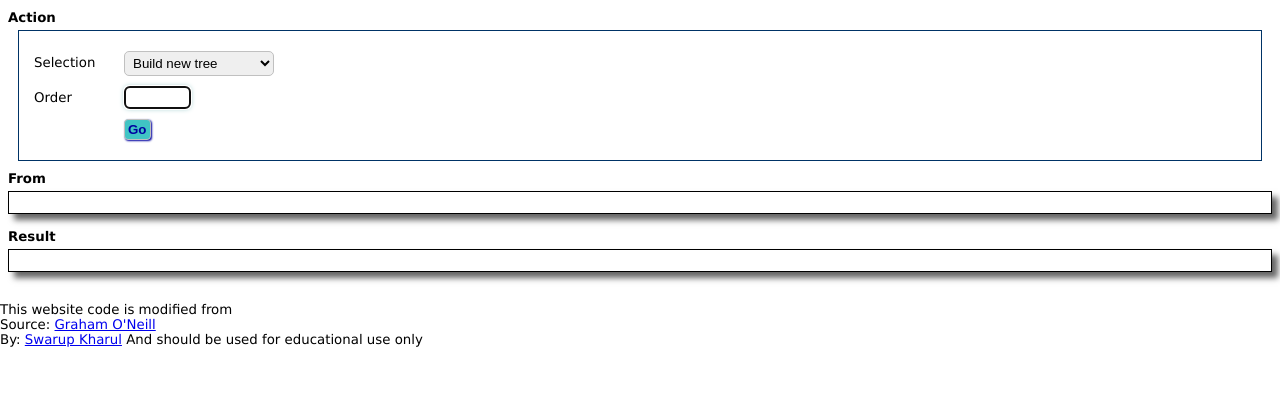
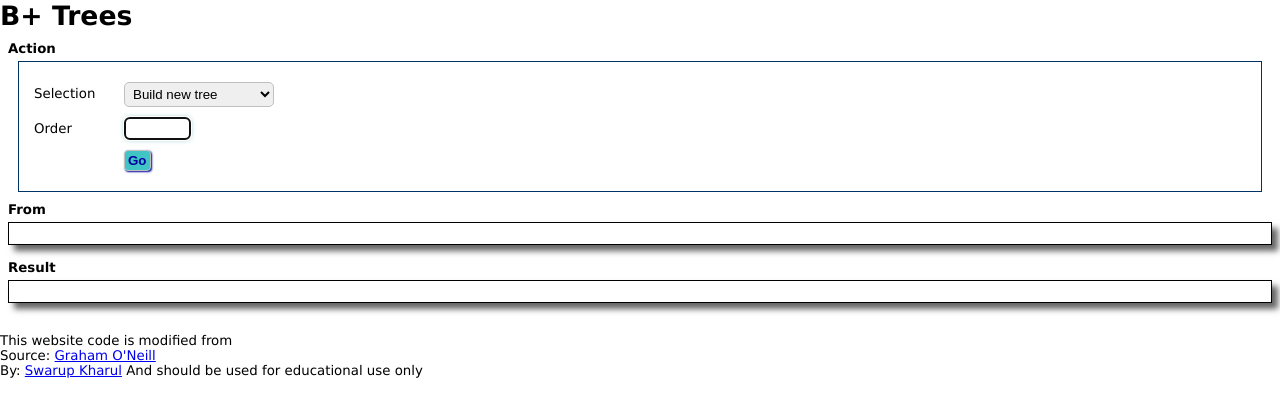
Before and after one commit to SwarupKharul/B-trees_weird_approach, a plain HTML site: page index.html in a window 1280 px wide. Drawn offline with Linux system fonts and the light colour scheme.

Commit message:
chore: add heading

```diff
--- a/index.html
+++ b/index.html
@@ -471,6 +471,7 @@
 	</head>
 
 	<body onload="document.actForm.num.focus()">
+		<h1>B+ Trees</h1>
 		<div id="content">
 			<h2>Action</h2>
 			<form name="actForm" id="actForm">
```
